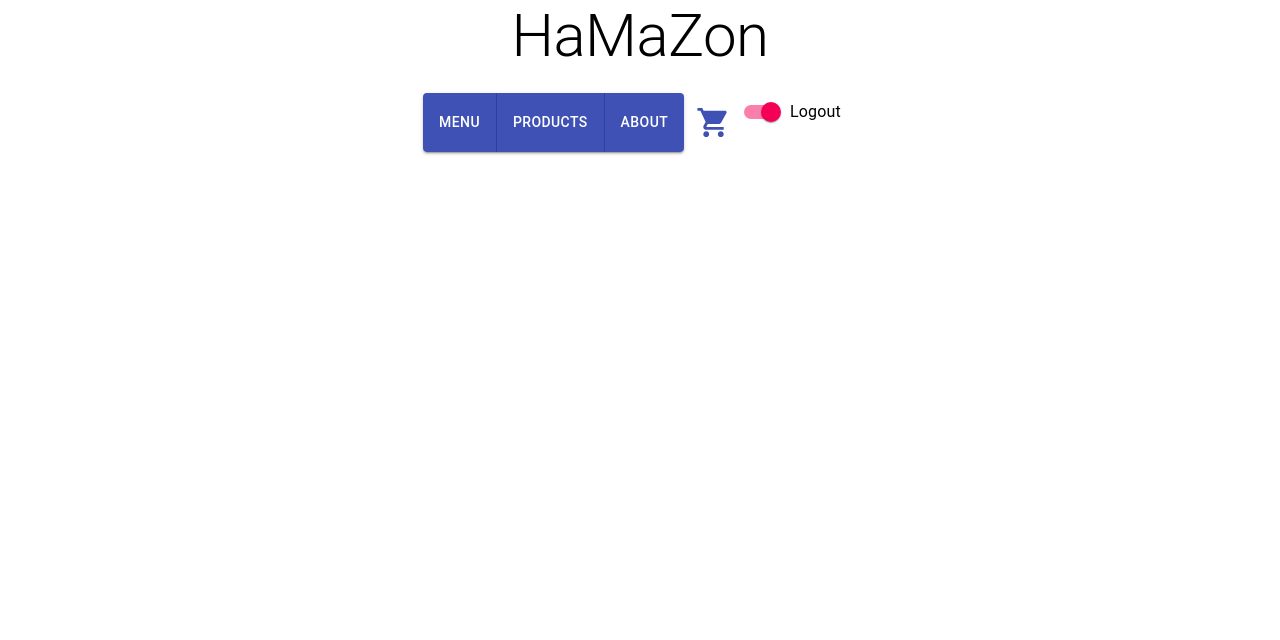
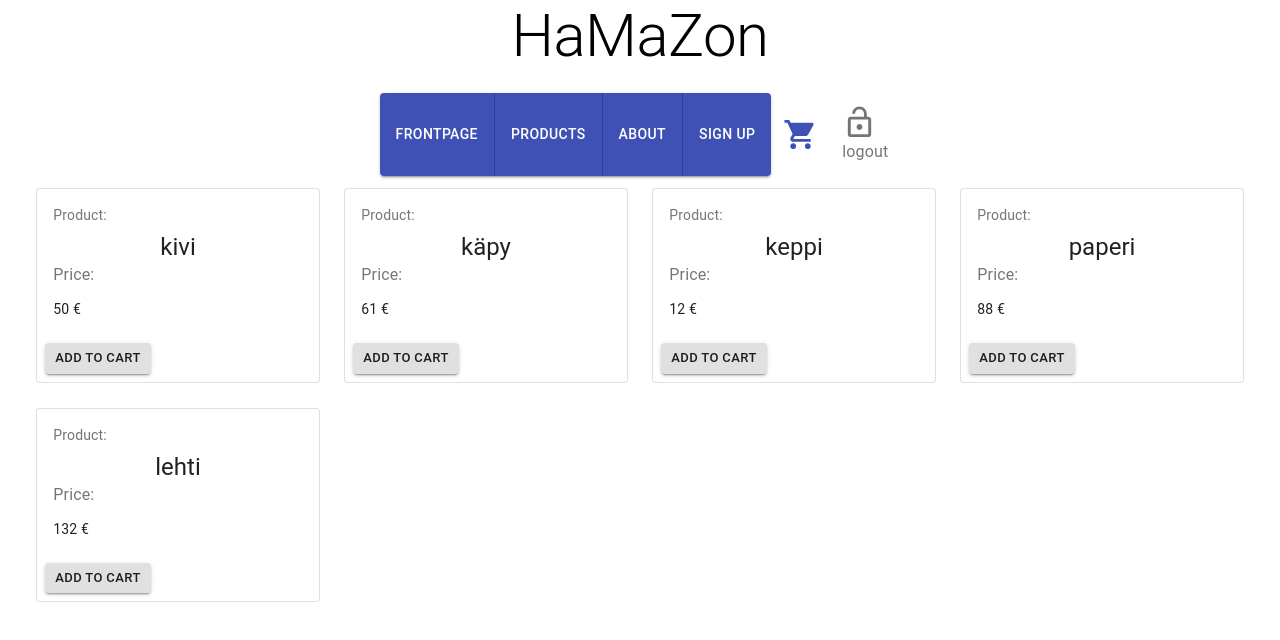
Before and after one commit to henri19102/ecommerceProject, a React (Create React App) app in the folder frontend/: page /products in a window 1280 px wide. Shown: the top 640 px of the page. Built offline with nearby package versions, Linux system fonts and the light colour scheme.

Commit message:
Five inital components added
- Components: Frontpage, Navbar, Products, ProductView and SignUp
- Installed react-router

```diff
--- a/frontend/package.json
+++ b/frontend/package.json
@@ -10,6 +10,7 @@
     "@testing-library/user-event": "^12.8.1",
     "react": "^17.0.1",
     "react-dom": "^17.0.1",
+    "react-router-dom": "^5.2.0",
     "react-scripts": "4.0.3",
     "web-vitals": "^1.1.0"
   },
--- a/frontend/src/App.js
+++ b/frontend/src/App.js
@@ -1,16 +1,43 @@
 import React from "react";
 import Navbar from "./components/Navbar";
 import Header from "./components/Header";
+import ProductView from './components/ProductView'
+import Products from './components/Products'
+import SignUp from './components/SignUp'
+import Frontpage from './components/Frontpage'
 import {
   Container
 } from "@material-ui/core";
+import {
+  BrowserRouter as Router,
+  Switch,
+  Route,
+  Link,
+  useParams,
+} from "react-router-dom";
 
 const App = () => {
   return (
-    <Container>
+    <Router>
+    <Container >
       <Header />
       <Navbar />
+        <Switch>
+          <Route exact path='/' >
+            <Frontpage/>
+          </Route>
+          <Route path='/products' >
+            <Products />
+          </Route>
+          <Route path='/signup' >
+            <SignUp />
+          </Route>
+        </Switch>
+
+
+
     </Container>
+    </Router>
   );
 };
 
--- /dev/null
+++ b/frontend/src/components/Frontpage.js
@@ -0,0 +1,14 @@
+import React from "react";
+
+
+const Frontpage = () => {
+
+
+  return (
+    <div>
+        <p>welcome</p>
+    </div>
+  );
+};
+
+export default Frontpage;
--- a/frontend/src/components/Navbar.js
+++ b/frontend/src/components/Navbar.js
@@ -1,21 +1,21 @@
 import React from "react";
 import {
-  FormControlLabel,
-  FormGroup,
-  Switch,
   Button,
   Grid,
   IconButton,
   ButtonGroup,
+  Typography
 } from "@material-ui/core";
-import { ShoppingCart} from "@material-ui/icons";
+import { ShoppingCart, LockOpen, Lock} from "@material-ui/icons";
 
 const Navbar = () => {
   const [auth, setAuth] = React.useState(true);
 
-  const handleChange = (event) => {
-    setAuth(event.target.checked);
+  const handleChange = () => {
+    auth === true ? setAuth(false) : setAuth(true)
   };
+
+
 
   return (
     <Grid className="menu">
@@ -24,25 +24,22 @@ const Navbar = () => {
         color="primary"
         aria-label="contained primary button group"
       >
-        <Button>Menu</Button>
+        <Button>Frontpage</Button>
         <Button>Products</Button>
         <Button>About</Button>
+        <Button>Sign Up</Button>
+
       </ButtonGroup>
       <IconButton color="primary" aria-label="add to shopping cart">
         <ShoppingCart fontSize="large" />
       </IconButton>
-      <FormGroup>
-        <FormControlLabel
-          control={
-            <Switch
-              checked={auth}
-              onChange={handleChange}
-              aria-label="login switch"
-            />
-          }
-          label={auth ? "Logout" : "Login"}
-        />
-      </FormGroup>
+     <IconButton onClick={handleChange} >
+       {auth === true ?
+       <Typography><LockOpen fontSize="large" style={{display: 'flex'}}  />logout</Typography>  :
+       <Typography><Lock fontSize="large" style={{display: 'flex'}}  />login</Typography>
+       }
+
+     </IconButton>
     </Grid>
   );
 };
--- /dev/null
+++ b/frontend/src/components/ProductView.js
@@ -0,0 +1,59 @@
+import React from 'react';
+import { makeStyles } from '@material-ui/core/styles';
+import Card from '@material-ui/core/Card';
+import CardActions from '@material-ui/core/CardActions';
+import CardContent from '@material-ui/core/CardContent';
+import Button from '@material-ui/core/Button';
+import Typography from '@material-ui/core/Typography';
+import {Grid} from '@material-ui/core'
+import products from '../testProducts'
+
+const ProductView = ({product}) => {
+
+
+    const useStyles = makeStyles({
+        root: {
+          minWidth: 200,
+          margin: '4%'
+        },
+        bullet: {
+          display: 'inline-block',
+          margin: '5px 2px',
+          transform: 'scale(0.8)',
+        },
+        title: {
+          fontSize: 14,
+        },
+        pos: {
+          marginBottom: 12,
+        },
+      });
+
+      const classes = useStyles();
+
+  return (
+    <Grid item xs={3} >
+    <Card className={classes.root} variant="outlined">
+    <CardContent>
+      <Typography className={classes.title} color="textSecondary" gutterBottom>
+        Product:
+      </Typography>
+      <Typography variant="h5" component="h2">
+        {`${product.name}`}
+      </Typography>
+      <Typography className={classes.pos} color="textSecondary">
+        Price:
+      </Typography>
+      <Typography variant="body2" component="p">
+        {`${product.price} €`}
+      </Typography>
+    </CardContent>
+    <CardActions>
+      <Button variant="contained" size="small">Add to Cart</Button>
+    </CardActions>
+  </Card>
+  </Grid>
+  );
+};
+
+export default ProductView;
--- /dev/null
+++ b/frontend/src/components/Products.js
@@ -0,0 +1,22 @@
+import React from "react";
+import {
+  Container, Grid
+} from "@material-ui/core";
+import ProductView from './ProductView'
+import products from '../testProducts'
+
+const Products = () => {
+    const prods = products
+
+  return (
+    <div style={{display: 'flex', flexWrap: 'wrap'}}>
+        {prods.map(x=>(
+ <ProductView product={x} />
+        )
+
+        )}
+        </div>
+  );
+};
+
+export default Products;
--- /dev/null
+++ b/frontend/src/components/SignUp.js
@@ -0,0 +1,29 @@
+import React from "react";
+import { TextField, makeStyles, Button} from "@material-ui/core";
+
+const SignUp = () => {
+  const useStyles = makeStyles((theme) => ({
+    root: {
+      "& > *": {
+        margin: theme.spacing(1),
+        width: "25ch",
+      },
+    },
+  }));
+
+
+  const classes = useStyles();
+
+  return (
+    <div className="pageStyle">
+      <form className={classes.root} noValidate autoComplete="off">
+        <TextField id="outlined-basic" label="username" variant="outlined" />
+        <TextField id="outlined-basic" label="email" variant="outlined" />
+        <TextField id="outlined-basic" label="password" variant="outlined" />
+        <Button variant="contained" style={{backgroundColor: 'green'}} >Sign Up</Button>
+      </form>
+    </div>
+  );
+};
+
+export default SignUp;
--- a/frontend/src/index.css
+++ b/frontend/src/index.css
@@ -19,3 +19,19 @@ code {
 h2{
   text-align: center;
 }
+form{
+  display: flex;
+  flex-direction: column;
+  align-items: center;
+  justify-content: center;
+  padding: 2%;
+  margin: 2%;
+  border: solid 1px lightgrey;
+  border-radius: 25px;
+  width: auto;
+}
+
+.pageStyle {
+display: flex;
+justify-content: center;
+}
--- /dev/null
+++ b/frontend/src/testProducts.js
@@ -0,0 +1,29 @@
+const products = [
+    {
+        name: 'kivi',
+        price: 50,
+        count: 100
+    },
+    {
+        name: 'käpy',
+        price: 61,
+        count: 100
+    },
+    {
+        name: 'keppi',
+        price: 12,
+        count: 100
+    },
+    {
+        name: 'paperi',
+        price: 88,
+        count: 100
+    },
+    {
+        name: 'lehti',
+        price: 132,
+        count: 100
+    }
+]
+
+export default products
```
Also changed, not shown: frontend/src/components/ShoppingCartModal.js (added, +73 -0 lines), frontend/src/index.js (+5 -5 lines), 1 other file (tests, documents, lock files or other folders).
